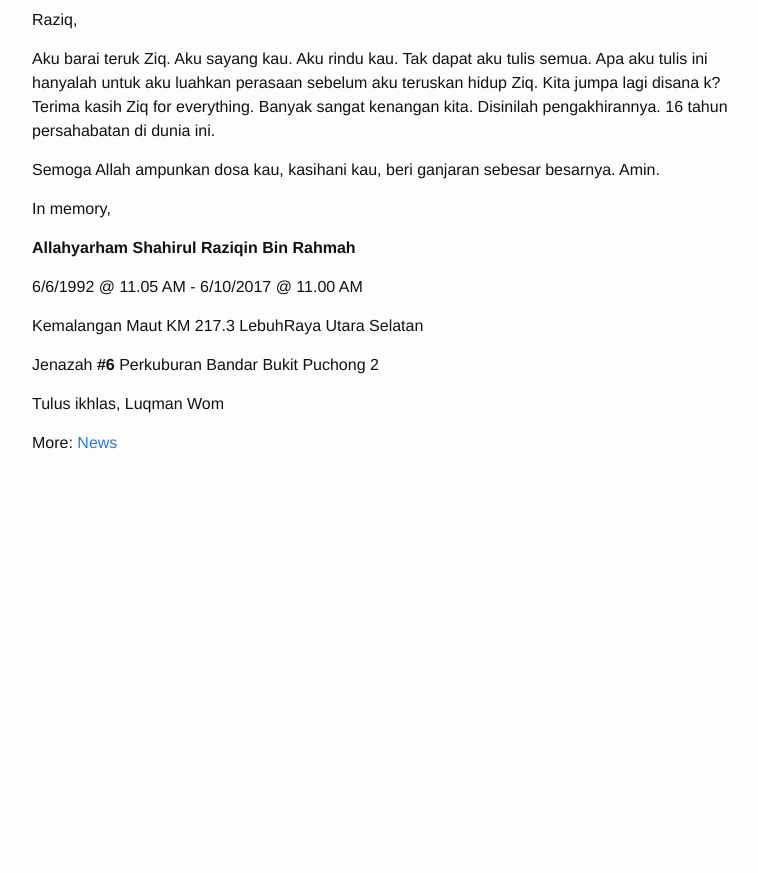
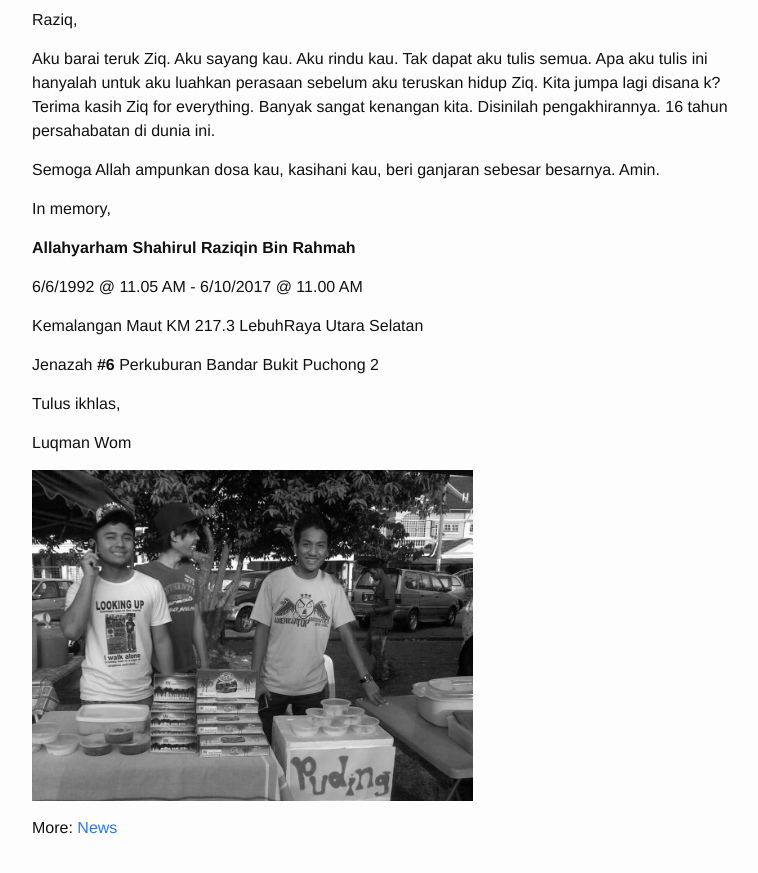
Before and after one commit to luqmanrom/luqmanrom.github.io, a Jekyll site: the page built from _posts/2017-10-06-raziq-in-memory.md, in a window 1280 px wide and 900 px high, scrolled down 2929 px. Shown: the top 873 px of the window, without its empty margins (238-996 px from the left). Built offline with Jekyll 4.4.1, drawn with Linux system fonts in a browser that asks for light colours; before the commit the page ends 3444 px from its top, so only the background shows below that.

Commit message:
Update 2017-10-06-raziq-in-memory.md

```diff
--- a/_posts/2017-10-06-raziq-in-memory.md
+++ b/_posts/2017-10-06-raziq-in-memory.md
@@ -82,7 +82,11 @@ Kemalangan Maut KM 217.3 LebuhRaya Utara Selatan
 Jenazah **#6** Perkuburan Bandar Bukit Puchong 2
 
 Tulus ikhlas,
+
 Luqman Wom
+
+<img src="/assets/raziq-1-b-w.jpg" width="441px">
+
 
 
 More: [News](https://m.facebook.com/story.php?story_fbid=1431600076889204&id=278239472225276)
```
